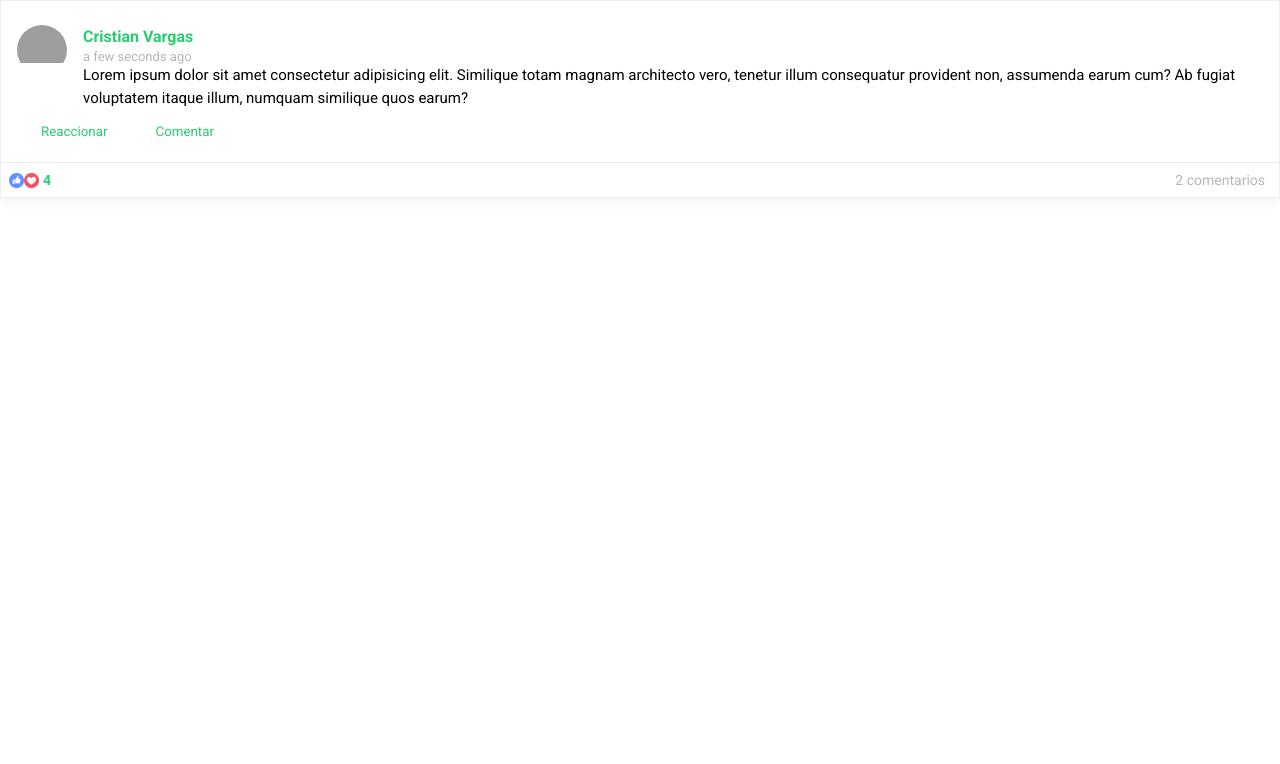
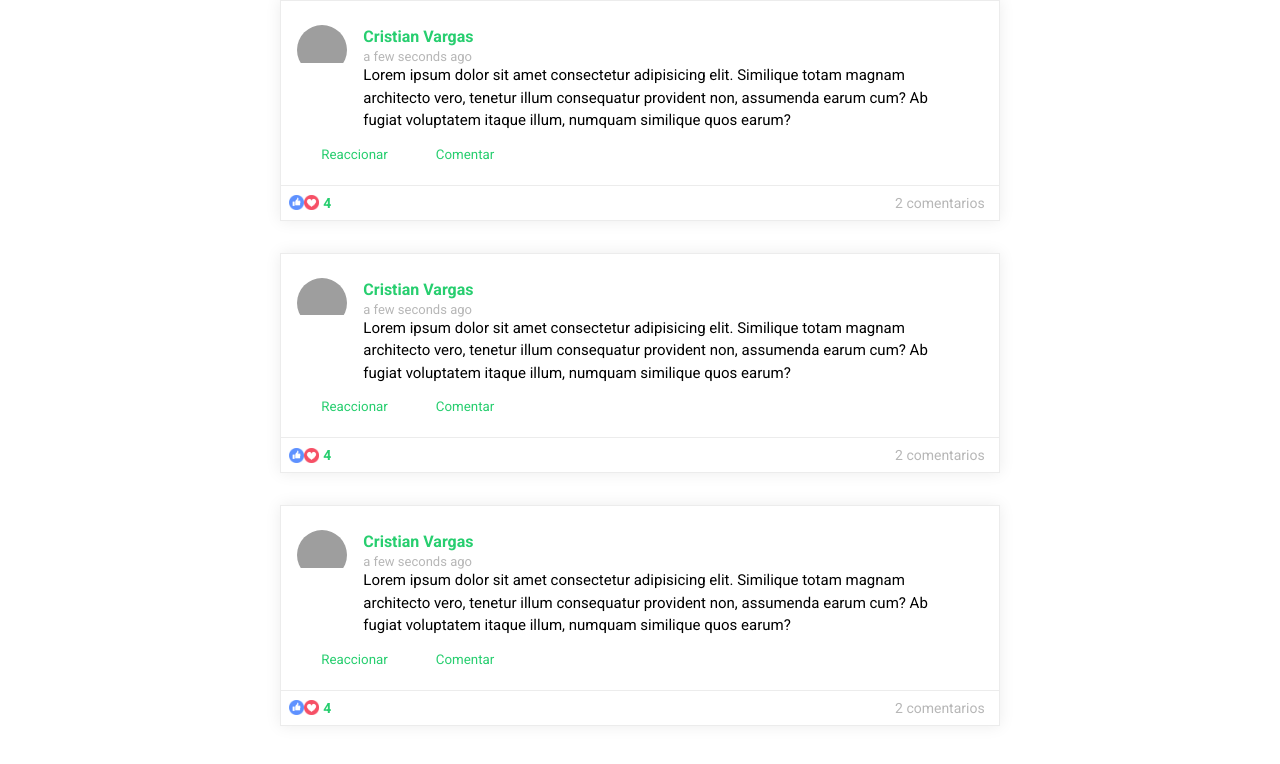
Before and after one commit to cfvargas/Domicilios-Test, a React (Create React App) app: page / in a window 1280 px wide. Shown: the top 764 px of the page. Built offline with nearby package versions, Linux system fonts and the light colour scheme; grey boxes are pictures that could not be loaded.

Commit message:
#add: Layout component

```diff
--- a/src/App.tsx
+++ b/src/App.tsx
@@ -1,5 +1,5 @@
 import React from 'react'
-import {Post, postType} from './components'
+import {Post, Layout, LayoutFeed, postType} from './components'
 
 const comment = {
   id: 'xxx-yyy-zzz',
@@ -64,9 +64,13 @@ const fakePost: postType = {
 
 function App() {
   return (
-    <div className="App">
-      <Post post={fakePost} />
-    </div>
+    <Layout>
+      <LayoutFeed>
+        <Post post={fakePost} />
+        <Post post={fakePost} />
+        <Post post={fakePost} />
+      </LayoutFeed>
+    </Layout>
   )
 }
 
--- /dev/null
+++ b/src/components/Layout/index.tsx
@@ -0,0 +1,11 @@
+import styled from 'styled-components'
+
+const Layout = styled.div``
+
+export const LayoutFeed = styled.section`
+  display: grid;
+  grid-gap: 2rem;
+  width: clamp(30ch, 100%, 80ch);
+  margin: 0 auto;
+`
+export default Layout
--- a/src/components/index.ts
+++ b/src/components/index.ts
@@ -4,6 +4,7 @@ import Box from './Box'
 import Post from './Post'
 import Publication from './Publication'
 import Reactions from './Reactions'
+import Layout from './Layout'
 
 export * from './Input'
 export * from './Button'
@@ -12,5 +13,6 @@ export * from './Post'
 export * from './Publication'
 export * from './Reactions'
 export * from './Reactions/ReactionsCounter'
+export * from './Layout'
 
-export {Input, Button, Box, Post, Publication, Reactions}
+export {Input, Button, Box, Post, Publication, Reactions, Layout}
```
